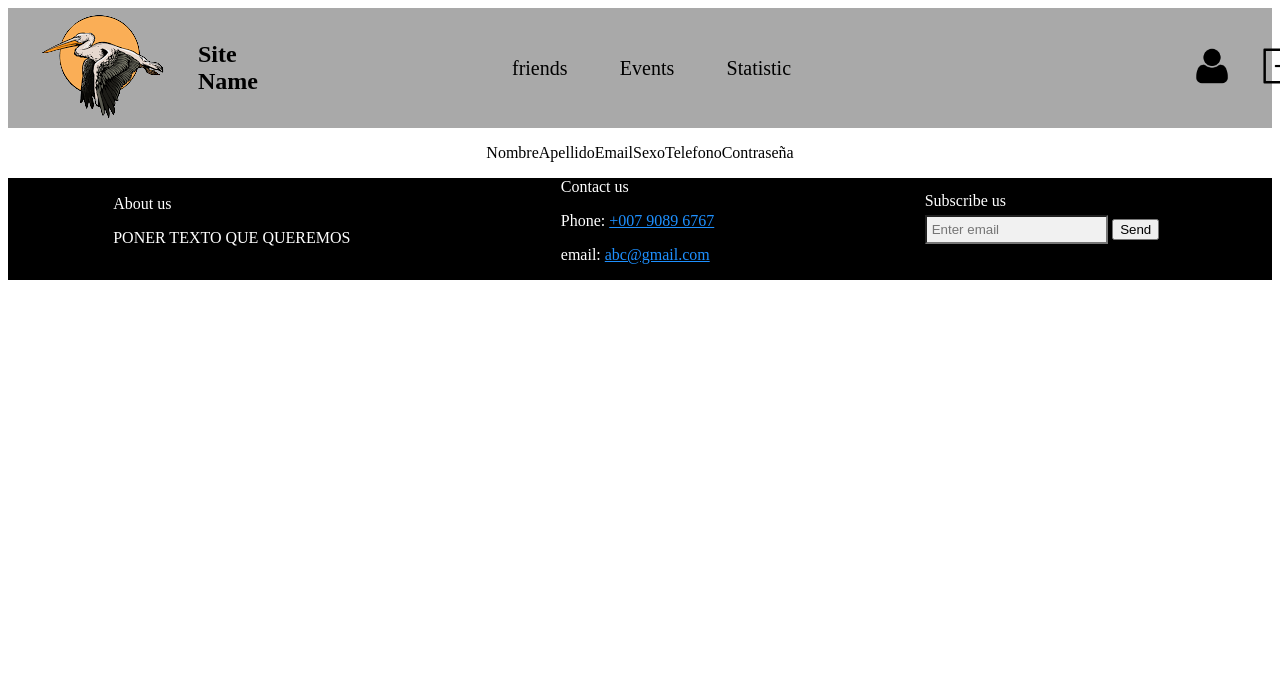
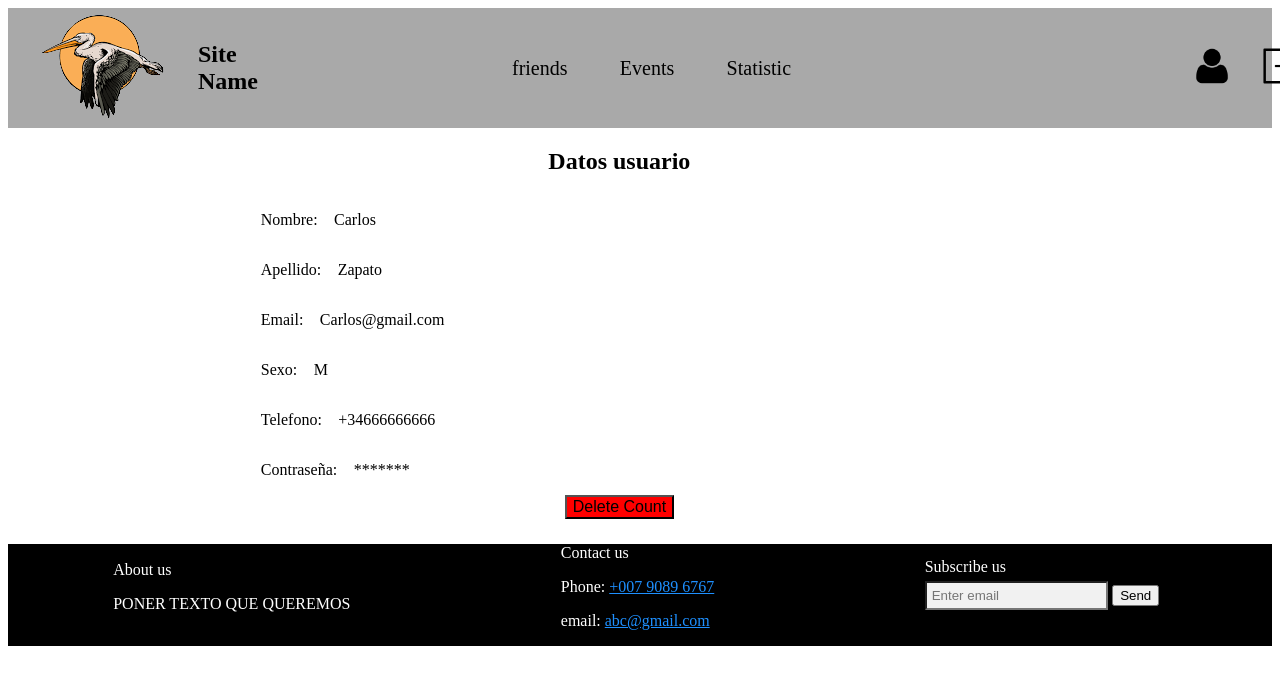
Before and after one commit to lservera03/practicaWeb, a website: page src/cuentaUsuario.html in a window 1280 px wide. Drawn offline with Linux system fonts and the light colour scheme.

Commit message:
cuenta usuario datos

```diff
--- a/src/cuentaUsuario.css
+++ b/src/cuentaUsuario.css
@@ -1,4 +1,4 @@
-.header{
+.header {
     display: flex;
     gap: 20%;
     height: 120px;
@@ -7,41 +7,66 @@
 
 }
 
-.logo_container{
+.logo_container {
     display: flex;
     align-items: center;
 
 }
-.logo_container img{
+
+.logo_container img {
     height: 120%;
 }
-.navigation{
+
+.navigation {
     display: flex;
     align-items: center;
     gap: 30%;
 
 }
-.navigation a{
+
+.navigation a {
     text-decoration: none;
     font-size: 20px;
     color: #000;
 }
-.userMenu{
+
+.userMenu {
     display: flex;
     align-items: center;
     margin-left: 20%;
     gap: 30%;
 }
-.userMenu img{
+
+.userMenu img {
     height: 40px;
 }
 
-.info{
+.info {
     display: flex;
-    justify-content: center;
+    flex-direction: column;
+    padding-left: 5%;
+    margin-left: 15%;
+    margin-right: 15%;
+    margin-bottom: 2%;
+}
+.info .title{
+    margin-left: 35%;
+}
+.info div{
+    display: flex;
+    gap: 2%;
+}
+.info .button{
+    margin-left: 37%;
 
 }
-
+button{
+    background-color: red;
+    text-align: center;
+    text-decoration: none;
+    display: inline-block;
+    font-size: 16px;
+}
 
 
 footer {
@@ -49,15 +74,18 @@ footer {
     width: 100%;
     background-color: black;
 }
+
 .footer_section {
     color: white;
     display: flex;
     justify-content: space-around;
     align-items: center;
 }
+
 .footer_section a {
     color: dodgerblue;
 }
+
 .bloquefooter input[type=text] {
     width: 70%;
     padding: 5px;
--- a/src/cuentaUsuario.html
+++ b/src/cuentaUsuario.html
@@ -33,12 +33,39 @@
 <main>
     <section class="main">
         <div class="info">
-            <div><p>Nombre</p></div>
-            <div><p>Apellido</p></div>
-            <div><p>Email</p></div>
-            <div><p>Sexo</p></div>
-            <div><p>Telefono</p></div>
-            <div><p>Contraseña</p></div>
+            <div class="title">
+                <h1>Datos usuario</h1>
+            </div>
+            <div>
+                <p>Nombre: </p>
+                <p>Carlos</p>
+            </div>
+            <div>
+                <p>Apellido:</p>
+                <p>Zapato</p>
+            </div>
+            <div>
+                <p>Email: </p>
+                <p>Carlos@gmail.com</p>
+            </div>
+            <div>
+                <p>Sexo: </p>
+                <p>M</p>
+            </div>
+            <div>
+                <p>Telefono: </p>
+                <p>+34666666666</p>
+            </div>
+            <div>
+                <p>Contraseña: </p>
+                <p>*******</p>
+            </div>
+
+            <form class="button" action="#" >
+                <button
+                        type='submit' class='btn btn-default'>Delete Count
+                </button>
+            </form>
         </div>
 
     </section>
```
